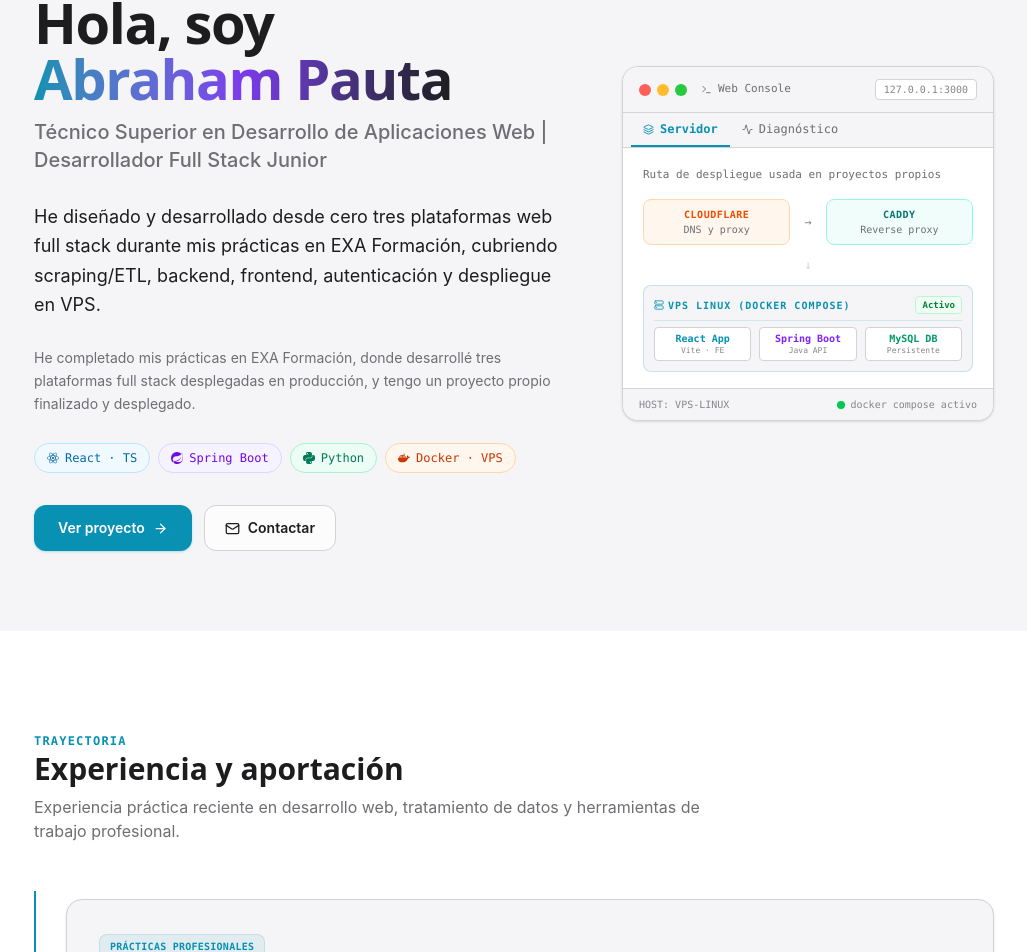
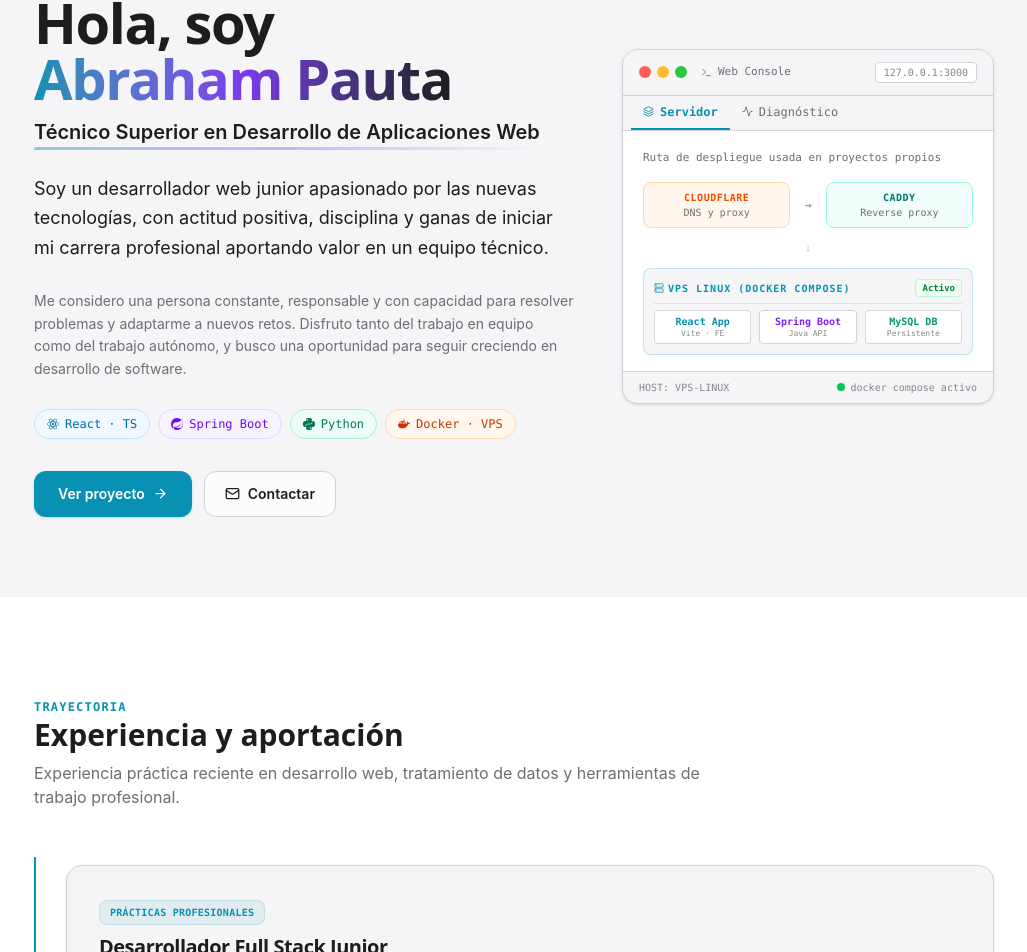
Before and after one commit to Impasse-AJ/Mi-Portafolio, a React (Vite) app: page / in a window 1280 px wide. Shown: the part 192-1144 px from the top of the page, without its empty margins (126-1153 px from the left). Built offline with nearby package versions, Linux system fonts and the light colour scheme.

Commit message:
Mejora de descripcion

```diff
--- a/src/components/Inicio.tsx
+++ b/src/components/Inicio.tsx
@@ -71,7 +71,9 @@
               </span>
             </h1>
             <p className="text-lg sm:text-xl text-[#6e6e73] dark:text-[#a1a1a6] font-medium pt-1">
-              {PERSONAL_INFO.title}
+              <span className="relative inline-block font-semibold text-[#1d1d1f] dark:text-[#f5f5f7] after:absolute after:left-0 after:-bottom-1 after:h-[3px] after:w-full after:rounded-full after:bg-gradient-to-r after:from-[#0891b2]/45 after:via-[#7c3aed]/35 after:to-transparent dark:after:from-accent-cyan/55 dark:after:via-accent-violet/35">
+                {PERSONAL_INFO.title}
+              </span>
             </p>
           </div>
 
@@ -80,7 +82,7 @@
           </p>
 
           <p className="text-[#6e6e73] dark:text-[#a1a1a6] text-sm max-w-xl leading-relaxed">
-            He completado mis prácticas en EXA Formación, donde desarrollé tres plataformas full stack desplegadas en producción, y tengo un proyecto propio finalizado y desplegado.
+            Me considero una persona constante, responsable y con capacidad para resolver problemas y adaptarme a nuevos retos. Disfruto tanto del trabajo en equipo como del trabajo autónomo, y busco una oportunidad para seguir creciendo en desarrollo de software.
           </p>
 
           {/* Quick stack pills with category colors */}
--- a/src/components/ModalCurriculum.tsx
+++ b/src/components/ModalCurriculum.tsx
@@ -115,7 +115,7 @@
               <div className="space-y-2">
                 <div className="flex flex-col sm:flex-row sm:items-start sm:justify-between gap-1">
                   <div>
-                    <p className="font-bold text-[#1d1d1f]">Desarrollador Full Stack Junior en prácticas | EXA Formación</p>
+                    <p className="font-bold text-[#1d1d1f]">Desarrollador Full Stack Junior | EXA Formación</p>
                     <p className="text-[#0066cc] font-semibold">Madrid, España</p>
                   </div>
                   <p className="text-[#6e6e73] font-semibold">Marzo 2026 – Junio 2026</p>
--- a/src/data.ts
+++ b/src/data.ts
@@ -2,8 +2,8 @@
 
 export const PERSONAL_INFO = {
   name: 'Abraham Pauta',
-  title: 'Técnico Superior en Desarrollo de Aplicaciones Web | Desarrollador Full Stack Junior',
-  headline: 'He diseñado y desarrollado desde cero tres plataformas web full stack durante mis prácticas en EXA Formación, cubriendo scraping/ETL, backend, frontend, autenticación y despliegue en VPS.',
+  title: 'Técnico Superior en Desarrollo de Aplicaciones Web',
+  headline: 'Soy un desarrollador web junior apasionado por las nuevas tecnologías, con actitud positiva, disciplina y ganas de iniciar mi carrera profesional aportando valor en un equipo técnico.',
   email: 'abraham-paula@hotmail.com',
   github: 'https://github.com/Impasse-AJ',
   linkedin: 'https://www.linkedin.com/in/abraham-pauta',
@@ -41,7 +41,7 @@
 
 export const EXPERIENCE: ExperienceItem[] = [
   {
-    role: 'Desarrollador Full Stack Junior en prácticas',
+    role: 'Desarrollador Full Stack Junior',
     company: 'EXA Formación',
     location: 'Madrid, España',
     period: 'Marzo 2026 – Junio 2026',
```
